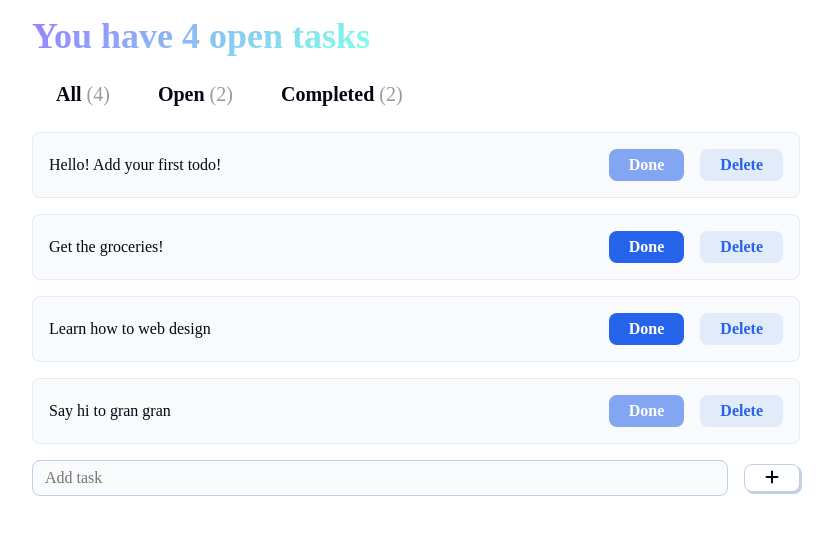
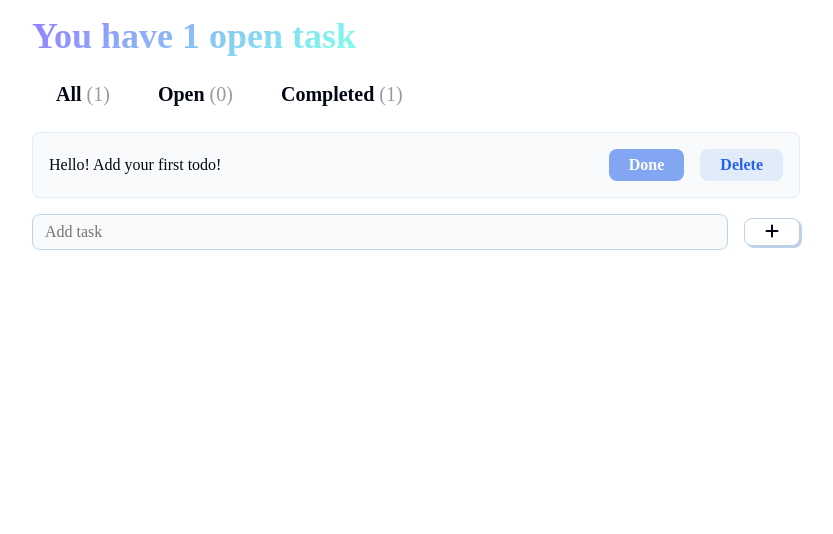
Before and after one commit to micha1bak/todo-in-react, a React (Vite) app: page / in a window 1280 px wide. Shown: the top 534 px of the page, without its empty margins (224-1057 px from the left). Built offline with nearby package versions, Linux system fonts and the light colour scheme; a web font is replaced by a local one.

Commit message:
created handleAddTodo()

```diff
--- a/src/App.jsx
+++ b/src/App.jsx
@@ -2,24 +2,39 @@
 import { Tabs } from "./components/Tabs"
 import { TodoInput } from "./components/TodoInput"
 import { TodoList } from "./components/TodoList"
-
+import { useState} from 'react'
 
 function App() {
-  const todos = [
-    { input: 'Hello! Add your first todo!', complete: true },
-    { input: 'Get the groceries!', complete: false },
-    { input: 'Learn how to web design', complete: false },
-    { input: 'Say hi to gran gran', complete: true }
-  ];
+  // const todos = [
+  //   { input: 'Hello! Add your first todo!', complete: true },
+  //   { input: 'Get the groceries!', complete: false },
+  //   { input: 'Learn how to web design', complete: false },
+  //   { input: 'Say hi to gran gran', complete: true }
+  // ];
+
+  const [todos, setTodos] = useState([{ input: 'Hello! Add your first todo!', complete: true }]);
+
+  function handleAddTodo(newTodo) {
+    const newTodoList = [...todos, {input: newTodo, complete: false}];
+    setTodos(newTodoList);
+  }
+
+  function handleEditTodo() {
+
+  }
+
+  function handleDeleteTodo() {
+
+  }
 
   return (
     <>
       <Header todos={todos}/>
       <Tabs todos={todos}/>
       <TodoList todos={todos}/>
-      <TodoInput />
+      <TodoInput handleAddTodo={handleAddTodo}/>
     </>
   )
 }
 
-export default App
+export default App;
--- a/src/components/TodoInput.jsx
+++ b/src/components/TodoInput.jsx
@@ -1,8 +1,21 @@
-export function TodoInput() {
+import { useState } from 'react';
+
+export function TodoInput(props) {
+  const { handleAddTodo } = props;
+  const [inputValue, setInputValue] = useState('');
+
   return (
     <div className="input-container">
-      <input type="text" placeholder="Add task"/>
-      <button>
+      <input
+        placeholder="Add task"
+        value={inputValue}
+        onChange={(e) => {setInputValue(e.target.value)}}
+      />
+      <button onClick={() => {
+        if (!inputValue) return;
+        handleAddTodo(inputValue);
+        setInputValue('');
+      }}>
         <i className="fa-solid fa-plus"></i>
       </button>
     </div>
```
